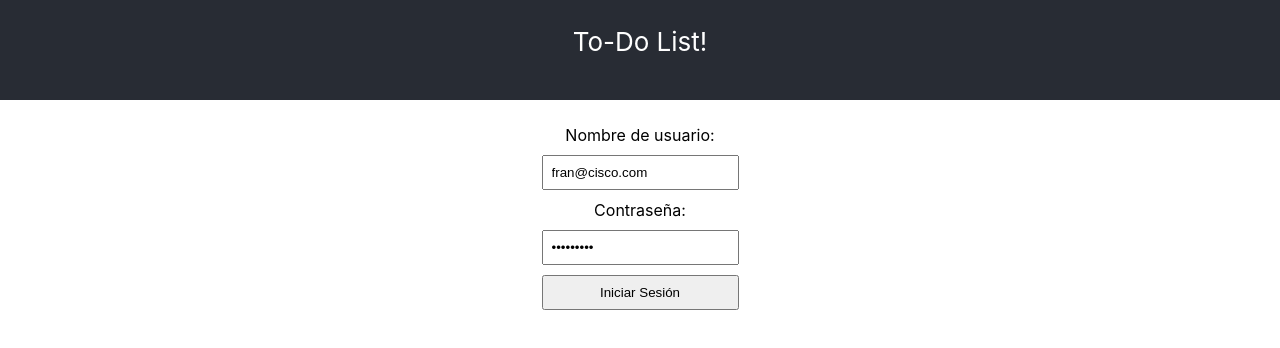
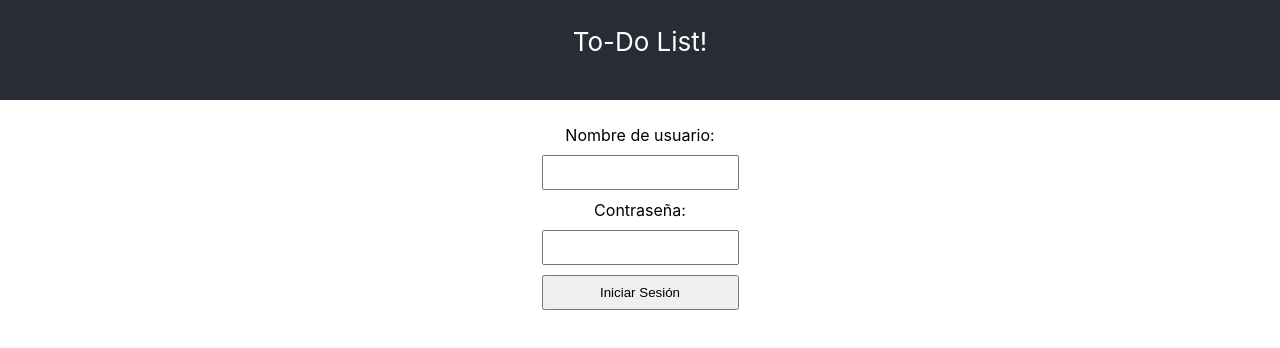
Before and after one commit to fbouzaort/EjemploCRA, a React (Create React App) app: page /login in a window 1280 px wide. Shown: the top 348 px of the page. Built offline with nearby package versions, Linux system fonts and the light colour scheme; the HTML template or start-up script is replaced by a standard one.

Commit message:
handleInputChange Generico. Redirección si no estoy logueado.

```diff
--- a/src/components/Login.js
+++ b/src/components/Login.js
@@ -2,15 +2,28 @@ import React, { useState, useEffect } from 'react';
 import { withRouter } from 'react-router-dom';
 import '../styles/login.scss';
 
-const Login = ({ history, pochoclo }) => {
+const Login = ({ history }) => {
 
-  // useEffect(() => {
-    // bla bla
-  // },[]);
+  const [state, setState] = useState({
 
-  const [email, setEmail] = useState('fran@cisco.com');
-  const [password, setPassword] = useState('francisco');
-  const [errorMsg, setErrorMsg] = useState('');
+  });
+
+  const { email, password, errorMsg } = state;
+
+  useEffect(() => {
+    sessionStorage.removeItem("usuarioLogueado");
+  },[])
+
+  const handleInputChange = ({ target: { name, value } }) => {
+    setState({
+      ...state,
+      [name]: value
+    })
+  }
+
+  // const [email, setEmail] = useState('fran@cisco.com');
+  // const [password, setPassword] = useState('francisco');
+  // const [errorMsg, setErrorMsg] = useState('');
 
   // const handleEmailChange = ({ target: { value } }) => {
   //   setEmail(value);
@@ -19,6 +32,7 @@ const Login = ({ history, pochoclo }) => {
   // const handlePasswordChange = ({ target: { value } }) => {
   //   setPassword(value);
   // }
+
 
   const handleSubmit = (event) => {
     event.preventDefault();
@@ -38,8 +52,12 @@ const Login = ({ history, pochoclo }) => {
           console.log("Éxito!",res);
           if(res.status && res.status !== 200)
           {
-            setErrorMsg("No existe un usuario con dicha contraseña. Intente nuevamente.");
+            setState({
+              ...state,
+              errorMsg: "No existe un usuario con dicha contraseña. Intente nuevamente."
+            });
           } else {
+            sessionStorage.setItem("usuarioLogueado",1);
             history.push("/tareas");
           }
         })
@@ -50,9 +68,9 @@ const Login = ({ history, pochoclo }) => {
     <div className="login">
       <form onSubmit={handleSubmit} className="login-form">
         <label htmlFor="email">Nombre de usuario: </label>
-        <input type="email" name="email" value={email} onChange={({ target: { value } }) => setEmail(value)} required/>
+        <input type="email" name="email" value={email} onChange={handleInputChange} required/>
         <label htmlFor="password">Contraseña: </label>
-        <input type="password" name="password" value={password} onChange={({ target: { value } }) => setPassword(value)} required/>
+        <input type="password" name="password" value={password} onChange={handleInputChange} required/>
         <input type="submit" value="Iniciar Sesión"/>
         { errorMsg &&
           <h2 className="error">{errorMsg}</h2>
--- a/src/components/ManejoTareas.js
+++ b/src/components/ManejoTareas.js
@@ -1,7 +1,17 @@
 import React, { Component } from 'react';
+import { withRouter } from 'react-router-dom';
 import Tarea from './Tarea';
 
 class ManejoTareas extends Component {
+
+  componentWillMount(){
+    debugger;
+    if(sessionStorage.getItem("usuarioLogueado") !== "1")
+    {
+      this.props.history.push("/login");
+    }
+  }
+
   // No necesito poner el constuctor con props, porque es innecesario.
   state = {
     nombreTarea: '',
@@ -74,4 +84,4 @@ class ManejoTareas extends Component {
   }
 }
 
-export default ManejoTareas;
+export default withRouter(ManejoTareas);
```
